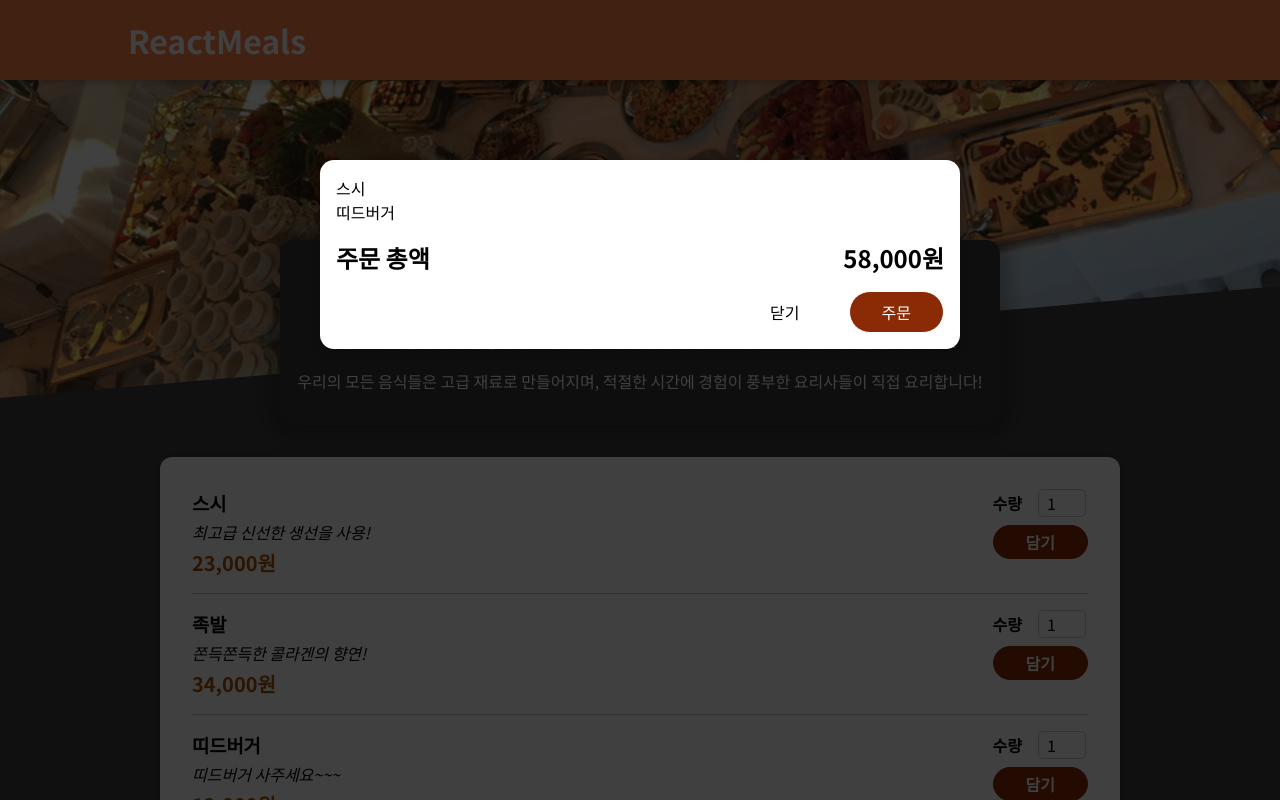
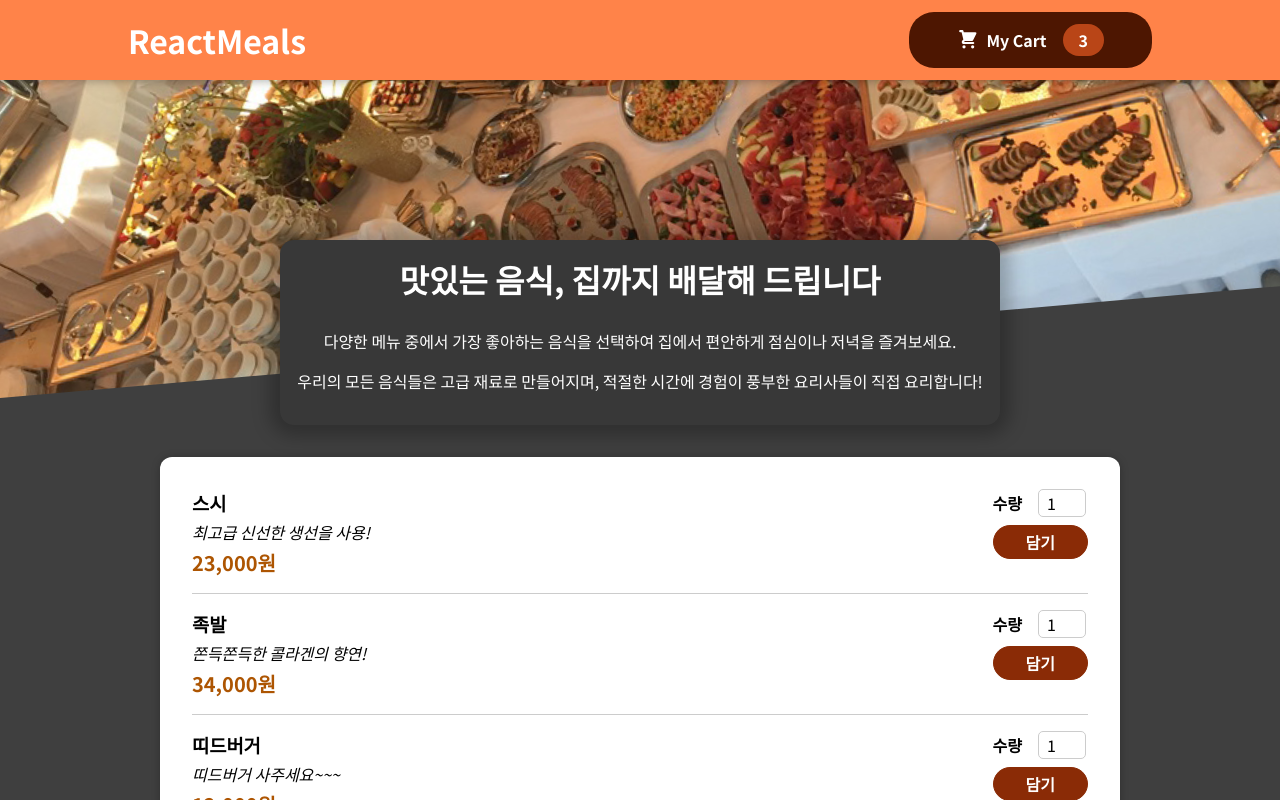
Before and after one commit to YoungHeeSo/react-study202308, a React (Create React App) app: page / in a window 1280 px wide. Shown: the top 800 px of the page. Built offline with nearby package versions, Linux system fonts and the light colour scheme.

Commit message:
주문 총액 닫기 주문하기 핸들러 활성화

```diff
--- a/src/App.js
+++ b/src/App.js
@@ -1,14 +1,25 @@
-import React from "react";
+import React, { useState } from "react";
 import Header from "./Components/Food/Layout/Header";
 import Meals from "./Components/Food/Meals/Meals";
 import Cart from "./Components/Food/Cart/Cart";
 
 const App = () => {
 
+  //장바구니 모달을 열고 닫는 상태변수
+  const {cartIsShow, setCartIsShown}=useState(false);
+
+  //모달을 열어주는 핸들러
+  const showCartHandler=()=>setCartIsShown(true);
+
+  //모달을 닫아주는 핸들러
+  const hideCartHandler=()=>setCartIsShown(false);
+
+
   return (
     <>
-    <Cart />
-    <Header />
+    {cartIsShow && <Cart onClose={hideCartHandler}/>}
+    {/* <Cart /> */}
+    <Header onShowCart={showCartHandler}/>
     <div id='main'>
       <Meals />
     </div>
--- a/src/Components/Food/Cart/Cart.js
+++ b/src/Components/Food/Cart/Cart.js
@@ -17,7 +17,7 @@ const DUMMY_CART=[
     },
 ]
 
-const Cart = () => {
+const Cart = ({onClose}) => {
 
     const {
         'cart-items':cartItemStyle,
@@ -29,7 +29,7 @@ const Cart = () => {
 
     return (
 
-        <CartModal >
+        <CartModal onClick={onClose}>
             {/* 주문 내역 */}
             <ul className={cartItemStyle}>
             {
@@ -45,7 +45,7 @@ const Cart = () => {
             </div>
 
             <div className={actions}>
-                <button className={btnAlt}>닫기</button>
+                <button className={btnAlt} onClick={onClose}>닫기</button>
                 <button className={button}>주문</button>
             </div>
         </CartModal>
--- a/src/Components/Food/Layout/Header.js
+++ b/src/Components/Food/Layout/Header.js
@@ -1,15 +1,17 @@
 import React from 'react';
 import styles from './Header.module.scss';
 import mealsImage from '../../../assets/meals.jpg'
+import HeaderCartButton from './HeaderCartButton';
 // import HeaderCoartButton from './HeaderCoartButton';
 
-const Header = () => {
+const Header = ({onShowCart}) => {
 
     const {header, 'main-image':mainImage }=styles;
   return (
     <>
       <header className={header}>
         <h1>ReactMeals</h1>
+        <HeaderCartButton onShow={onShowCart}/>
       </header>
       <div className={mainImage}>
         <img src={mealsImage} alt="Looks very delicious meals" />
--- a/src/Components/Food/Layout/HeaderCartButton.js
+++ b/src/Components/Food/Layout/HeaderCartButton.js
@@ -4,10 +4,10 @@ import styles from './HeaderCartButton.module.scss';
 
 import CartIcon from '../Cart/CartIcon';
 
-const HeaderCartButton = () => {
+const HeaderCartButton = ({onShow}) => {
   const { button, icon, badge } = styles;
   return (
-    <button className={button}>
+    <button className={button} onClick={onShow}>
       <span className={icon}>
         <CartIcon />
       </span>
--- a/src/Components/UI/Modal/CartModal.js
+++ b/src/Components/UI/Modal/CartModal.js
@@ -3,8 +3,8 @@ import styles from './CartModal.module.scss';
 
 import Portal from '../Portal/Portal';
 
-const Backdrop = () => {
-  return <div className={styles.backdrop} />;
+const Backdrop = ({onClose}) => {
+  return <div className={styles.backdrop} onClick={onClose}/>;
 };
 
 const ModalOverlay = ({ children }) => {
```
Also changed, not shown: src/Components/Food/Layout/HeaderCartButton.module.scss (renamed from src/Components/Food/Layout/HaderCartButton.module.scss).
